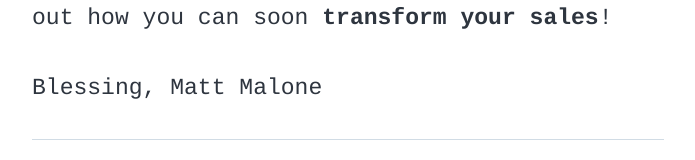
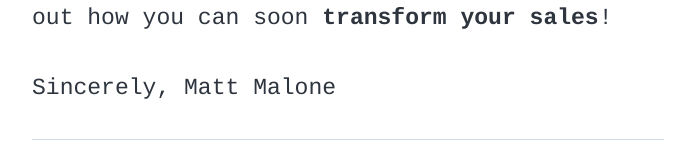
Before and after one commit to mattdvhope/source-landing, a Gatsby site: page /low-cost-ad/ in a window 1280 px wide. Shown: the part 1119-1279 px from the top of the page, without its empty margins (292-987 px from the left). Built offline with nearby package versions, Linux system fonts and the light colour scheme; Gatsby itself is replaced by a stand-in of ours.

```diff
--- a/content/blog/low-cost-ad/index.md
+++ b/content/blog/low-cost-ad/index.md
@@ -24,5 +24,5 @@
 
 So like/follow my page on Facebook to find out how you can soon **transform your sales**!
 
-Blessing,
+Sincerely,
 Matt Malone
```
